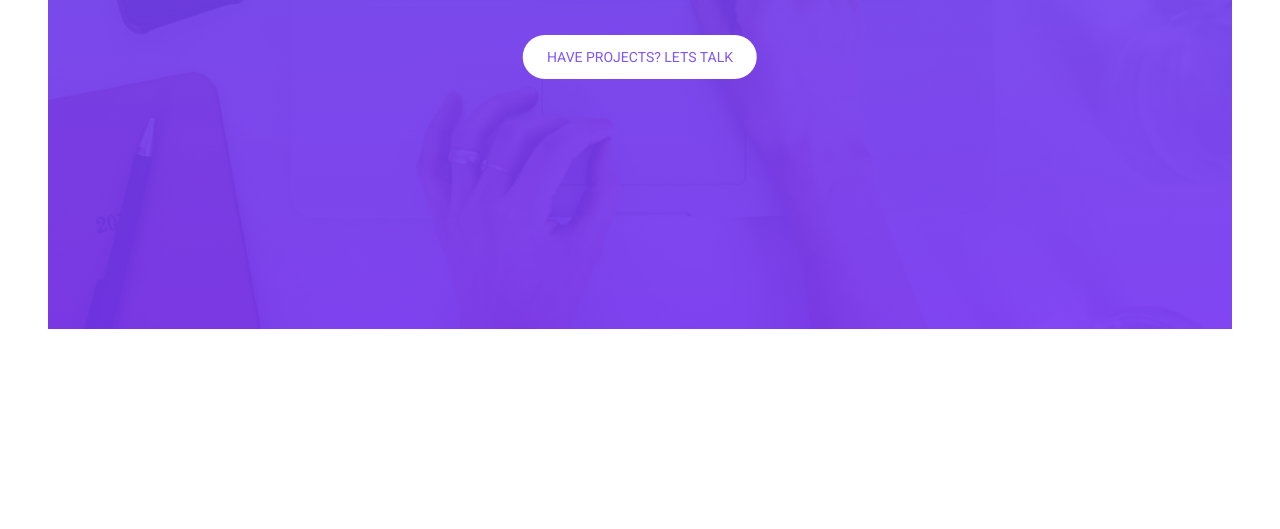
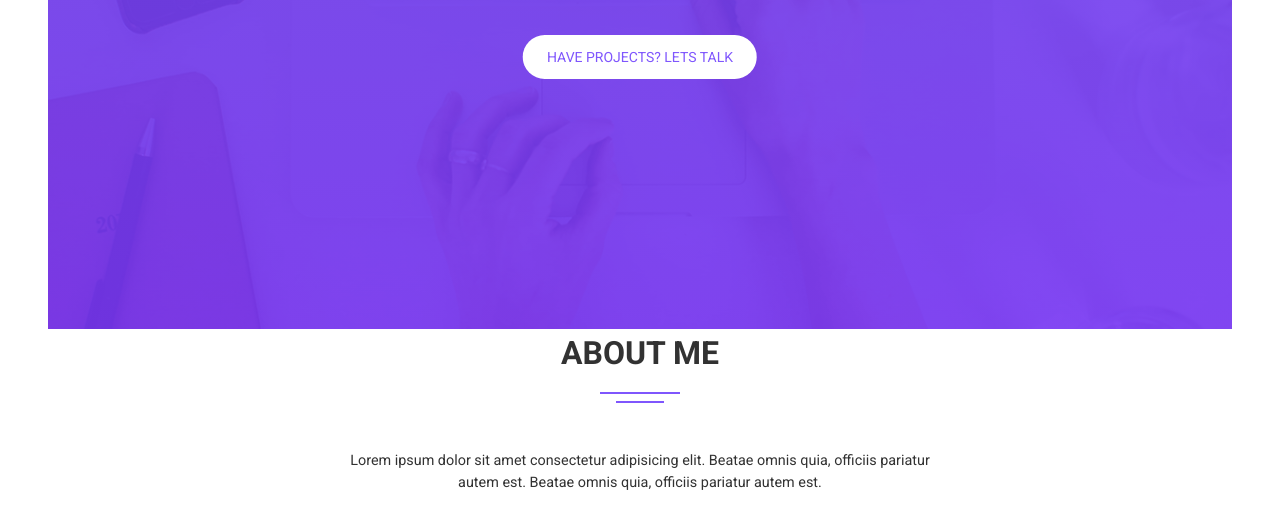
Before and after one commit to nima-ca/OBELA, a website: page src/index.html in a window 1280 px wide. Shown: the part 447-976 px from the top of the page. Before the commit the page ends 800 px from the top, so only its background shows below. Drawn offline with Linux system fonts and the light colour scheme.

Commit message:
heading made and some variable added.

```diff
--- a/scss/abstracts/_variables.scss
+++ b/scss/abstracts/_variables.scss
@@ -1,3 +1,5 @@
-$-color-white: white;
+$color-white: white;
 
-$-color-primary: #7f56fd;
+$color-primary: #7f56fd;
+
+$color-gray: rgb(50, 50, 50);
--- a/scss/components/_button.scss
+++ b/scss/components/_button.scss
@@ -1,8 +1,8 @@
 .btn {
   padding: 0.9rem 1.5rem;
   border-radius: 10rem;
-  background-color: $-color-white;
-  color: $-color-primary;
+  background-color: $color-white;
+  color: $color-primary;
 
   &:hover {
     transform: scale(1.5);
--- /dev/null
+++ b/scss/components/_heading.scss
@@ -0,0 +1,16 @@
+.heading {
+  text-align: center;
+  color: $color-gray;
+  max-width: 600px;
+  margin: 0 auto;
+
+  p {
+    font-size: 0.9rem;
+  }
+
+  h3 {
+    font-size: 2rem;
+    font-weight: 700;
+    text-transform: uppercase;
+  }
+}
--- /dev/null
+++ b/scss/components/_line.scss
@@ -0,0 +1,11 @@
+.line {
+  height: 2px;
+  width: 5rem;
+  display: inline-block;
+  background-color: $color-primary;
+
+  &--small {
+    width: 3rem;
+    margin-bottom: 2.5rem;
+  }
+}
--- a/scss/main.scss
+++ b/scss/main.scss
@@ -2,5 +2,7 @@
 @import "abstracts/variables";
 
 @import "components/button";
+@import "components/line";
+@import "components/heading";
 
 @import "layout/header";
--- a/src/index.html
+++ b/src/index.html
@@ -43,5 +43,19 @@
         <a href="#" class="text-sm btn">have projects? lets talk</a>
       </div>
     </header>
+    <main>
+      <div class="h-screen about">
+        <div class="heading">
+          <h3>About me</h3>
+          <div><span class="line"></span></div>
+          <div><span class="line line--small"></span></div>
+          <p>
+            Lorem ipsum dolor sit amet consectetur adipisicing elit. Beatae
+            omnis quia, officiis pariatur autem est. Beatae omnis quia, officiis
+            pariatur autem est.
+          </p>
+        </div>
+      </div>
+    </main>
   </body>
 </html>
```
Also changed, not shown: css/main.css, dist/output.css, 1 other file.
